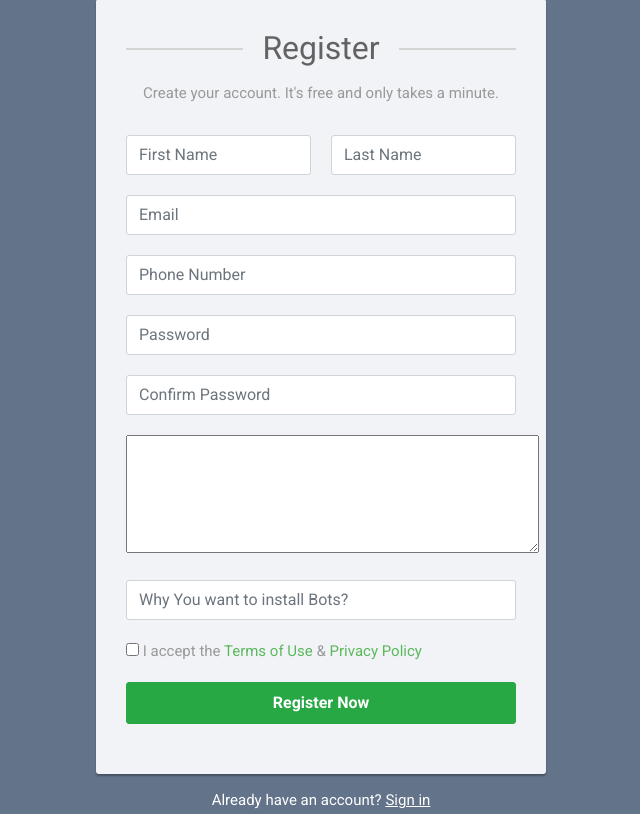
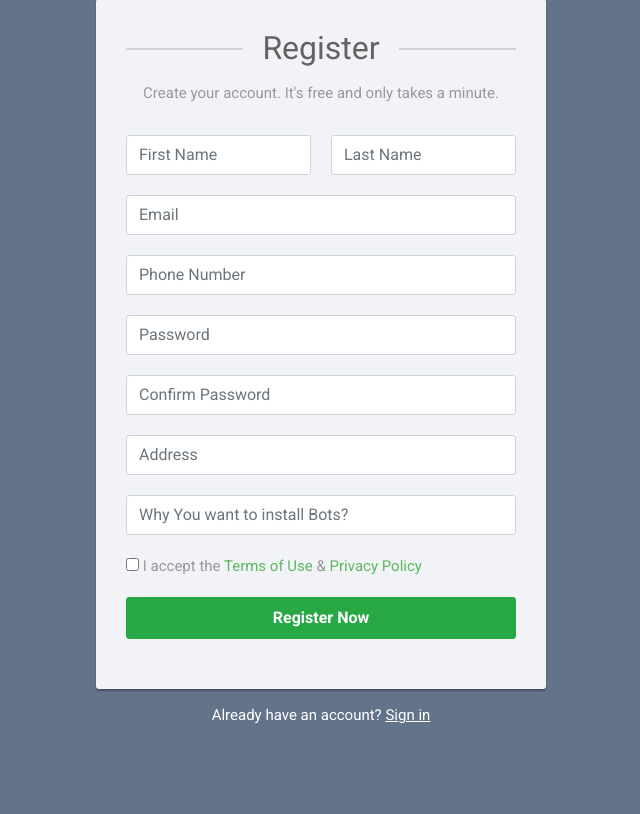
Before and after one commit to 0xvashishth/bot-site, a Django app: page /register in a window 1280 px wide. Shown: the part 31-845 px from the top of the page, without its empty margins (319-959 px from the left). After the commit the page ends 755 px from the top, so only its background shows below. Run offline with Django 4.2, Linux system fonts and the light colour scheme; some libraries are stand-ins or nearby versions.

Commit message:
added signup.html

```diff
--- a/templates/signup.html
+++ b/templates/signup.html
@@ -125,8 +125,9 @@ body {
             <input type="password" class="form-control" name="confirm_password" placeholder="Confirm Password" required="required">
         </div>
 		<div class="form-group">
-            <textarea name="address" id="" cols="49" rows="5"></textarea>
+            <input type="text" class="form-control" name="address" placeholder="Address" required="required">
         </div>
+
         <div class="form-group">
             <input type="text" class="form-control" name="response" placeholder="Why You want to install Bots?" required="required">
         </div>
```
